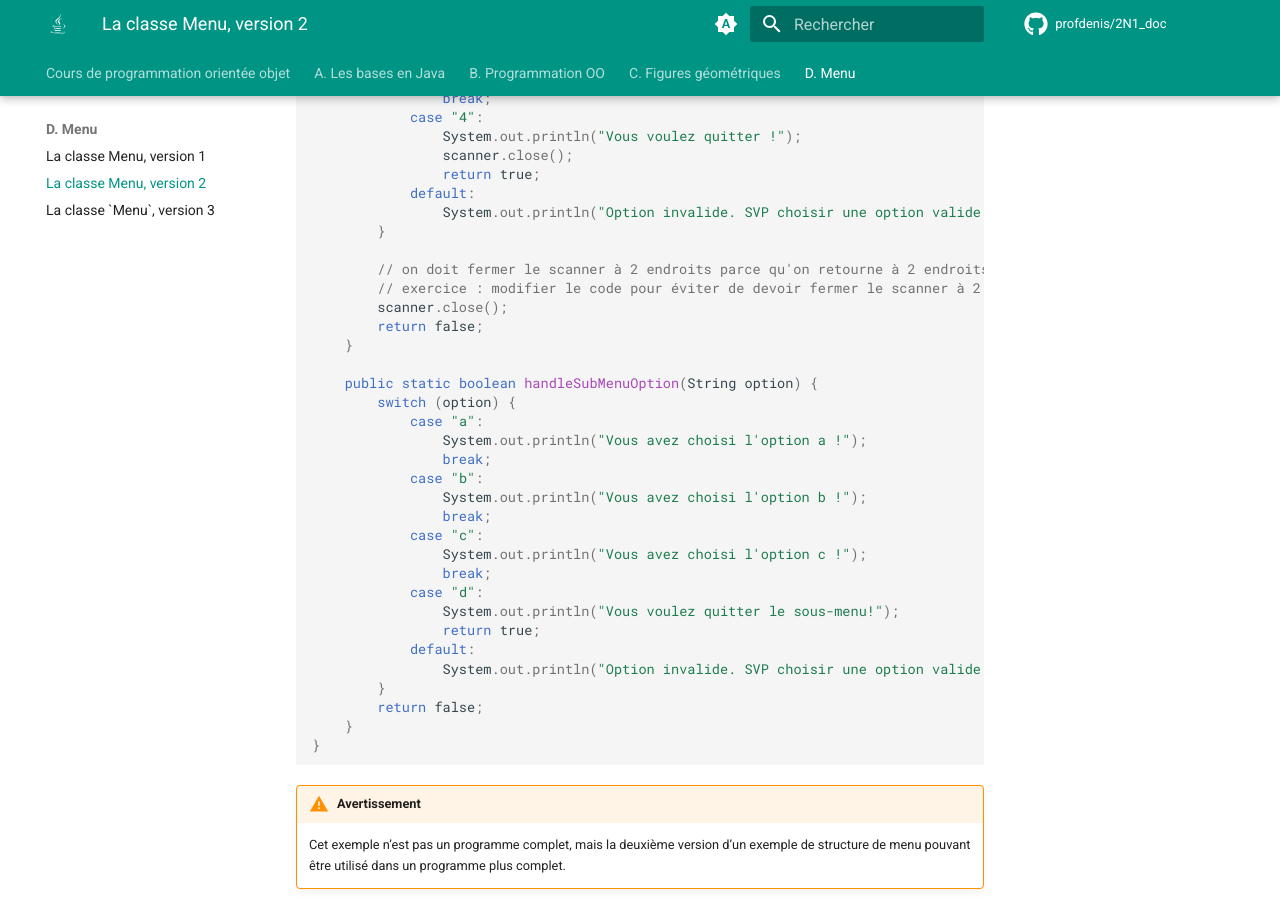
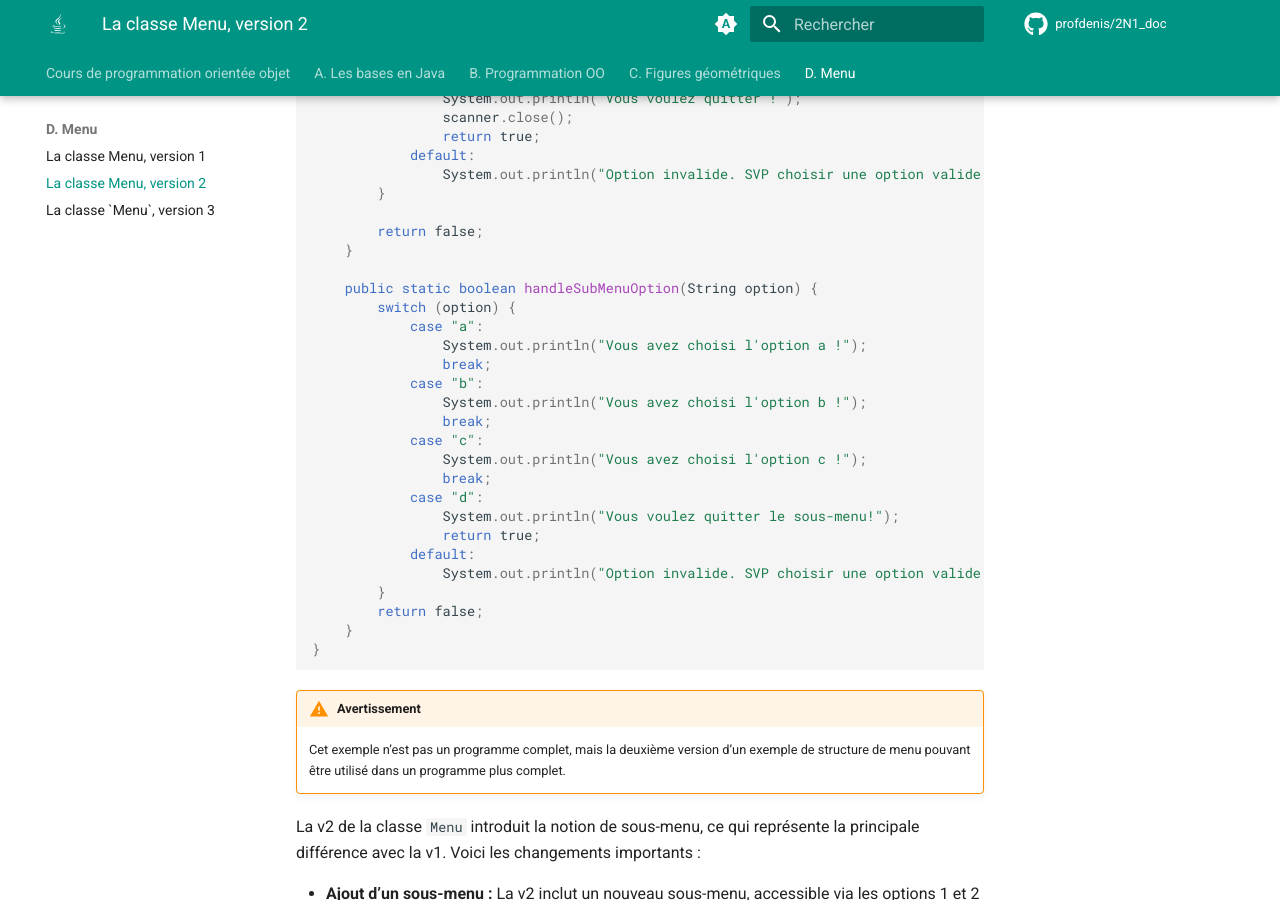
Before and after one commit to profdenis/2N1_doc, an MkDocs documentation site: the page built from docs/D. Menu/02-menu-v2.md, in a window 1280 px wide and 900 px high, scrolled down 1373 px. Built offline with MkDocs 1.6.1 and Material for MkDocs 9.7.7, drawn with Linux system fonts in a browser that asks for light colours; comment, search, counter and statistics services are not loaded.

Commit message:
mise à jour exemple menu

```diff
--- a/docs/D. Menu/02-menu-v2.md
+++ b/docs/D. Menu/02-menu-v2.md
@@ -18,8 +18,6 @@
             String option = scanner.nextLine();
             done = handleMainMenuOption(option);
         }
-
-        scanner.close();
     }
 
     public static void showMainMenu() {
@@ -72,9 +70,6 @@
                 System.out.println("Option invalide. SVP choisir une option valide.");
         }
 
-        // on doit fermer le scanner à 2 endroits parce qu'on retourne à 2 endroits
-        // exercice : modifier le code pour éviter de devoir fermer le scanner à 2 endroits
-        scanner.close();
         return false;
     }
 
```
Also changed, not shown: docs/A. Les bases en Java/4. Fichiers/12-fichiers-texte.md (+1 -1 lines), site/A. Les bases en Java/4. Fichiers/12-fichiers-texte/index.html, site/D. Menu/02-menu-v2/index.html, site/search/search_index.json, site/sitemap.xml, 1 other file.
